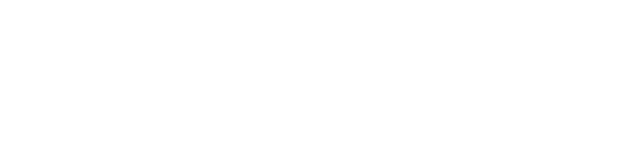
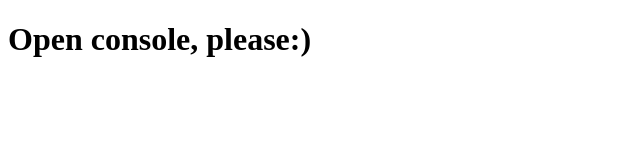
Before and after one commit to AlexeyBarashkov/threadjs, a website: page static/index.html in a window 1280 px wide. Shown: the whole page, without its empty margins (0-640 px from the left). Drawn offline with Linux system fonts and the light colour scheme; files that its build step writes are made by us from their sources.

Commit message:
fixed readme.md

```diff
--- a/static/index.html
+++ b/static/index.html
@@ -9,6 +9,6 @@
   <script src="usage.js"></script>
 </head>
 <body>
-
+  <h1>Open console, please:)</h1>
 </body>
 </html>
```
Also changed, not shown: readme.md.
